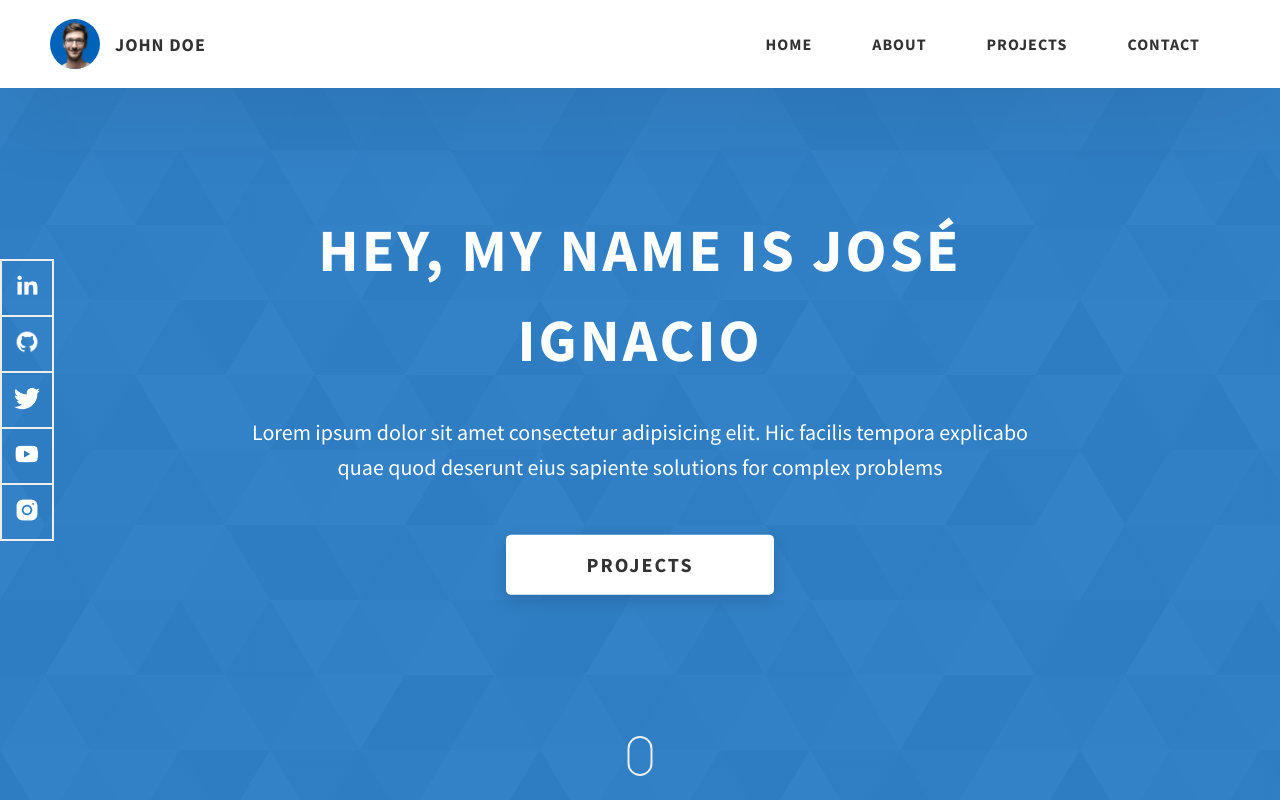
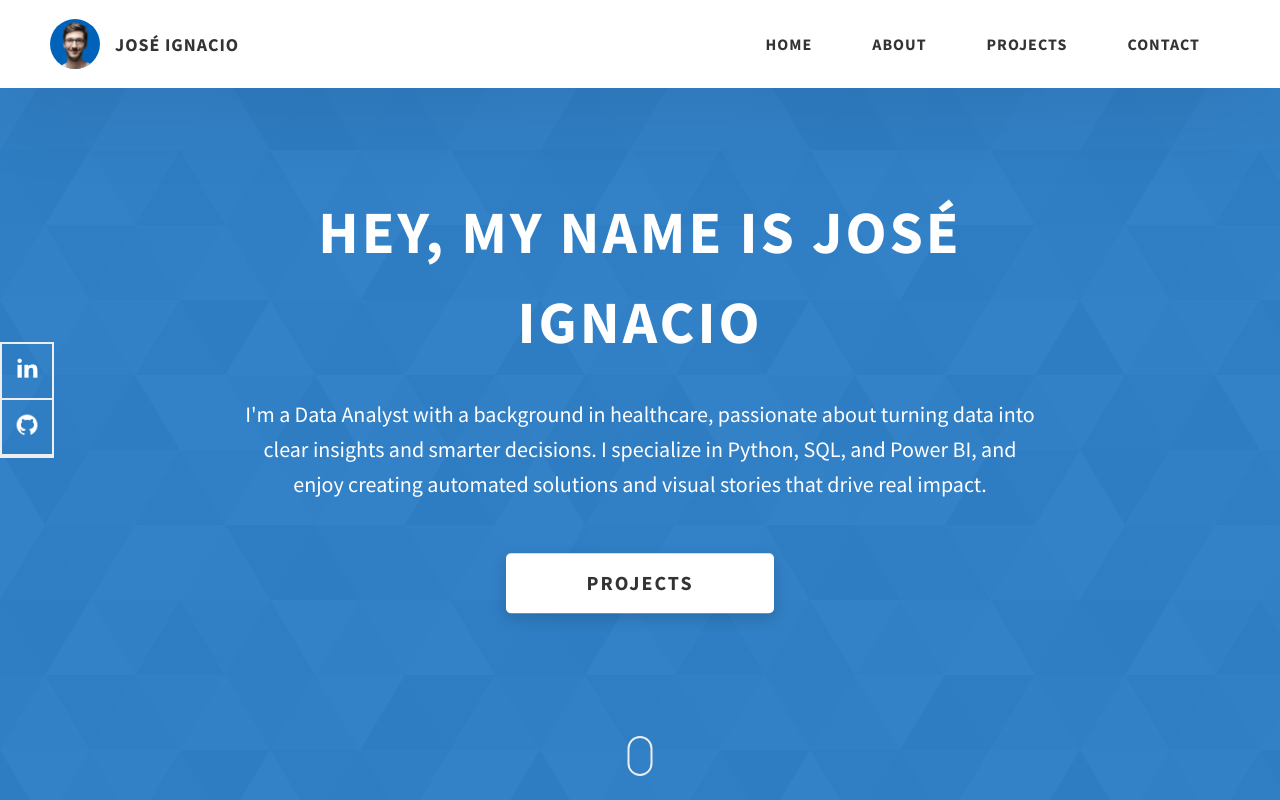
Before and after one commit to SrJochi/Portfolio, a website: page index.html in a window 1280 px wide. Shown: the top 800 px of the page. Drawn offline with Linux system fonts and the light colour scheme.

Commit message:
redes sociales

```diff
--- a/index.html
+++ b/index.html
@@ -4,7 +4,7 @@
     <meta charset="UTF-8" />
     <meta name="viewport" content="width=device-width, initial-scale=1.0" />
     <meta http-equiv="X-UA-Compatible" content="ie=edge" />
-    <title>Portfolio</title>
+    <title>Jose Ignacio's Portfolio</title>
     <meta name="description" content="Jose Ignacio's Portfolio" />
 
     <link rel="stylesheet" href="css/style.css" />
@@ -27,7 +27,7 @@
               class="header__logo-img"
             />
           </div>
-          <span class="header__logo-sub">John Doe</span>
+          <span class="header__logo-sub">José Ignacio</span>
         </div>
         <div class="header__main">
           <ul class="header__links">
@@ -87,9 +87,9 @@
         <h1 class="heading-primary">Hey, My name is José Ignacio</h1>
         <div class="home-hero__info">
           <p class="text-primary">
-            Lorem ipsum dolor sit amet consectetur adipisicing elit. Hic facilis
-            tempora explicabo quae quod deserunt eius sapiente solutions for
-            complex problems
+            I'm a Data Analyst with a background in healthcare, passionate about turning data into
+            clear insights and smarter decisions. I specialize in Python, SQL, and Power BI, and enjoy
+            creating automated solutions and visual stories that drive real impact.
           </p>
         </div>
         <div class="home-hero__cta">
@@ -98,7 +98,7 @@
       </div>
       <div class="home-hero__socials">
         <div class="home-hero__social">
-          <a href="#" class="home-hero__social-icon-link">
+          <a href="https://www.linkedin.com/in/josé-ignacio-dejea/" target="_blank" class="home-hero__social-icon-link">
             <img
               src="./assets/png/linkedin-ico.png"
               alt="icon"
@@ -107,39 +107,9 @@
           </a>
         </div>
         <div class="home-hero__social">
-          <a href="#" class="home-hero__social-icon-link">
+          <a href="https://github.com/SrJochi" target="_blank" class="home-hero__social-icon-link">
             <img
               src="./assets/png/github-ico.png"
-              alt="icon"
-              class="home-hero__social-icon"
-            />
-          </a>
-        </div>
-        <div class="home-hero__social">
-          <a href="#" class="home-hero__social-icon-link">
-            <img
-              src="./assets/png/twitter-ico.png"
-              alt="icon"
-              class="home-hero__social-icon"
-            />
-          </a>
-        </div>
-        <div class="home-hero__social">
-          <a href="#" class="home-hero__social-icon-link">
-            <img
-              src="./assets/png/yt-ico.png"
-              alt="icon"
-              class="home-hero__social-icon"
-            />
-          </a>
-        </div>
-        <div class="home-hero__social">
-          <a
-            href="#"
-            class="home-hero__social-icon-link home-hero__social-icon-link--bd-none"
-          >
-            <img
-              src="./assets/png/insta-ico.png"
               alt="icon"
               class="home-hero__social-icon"
             />
```
